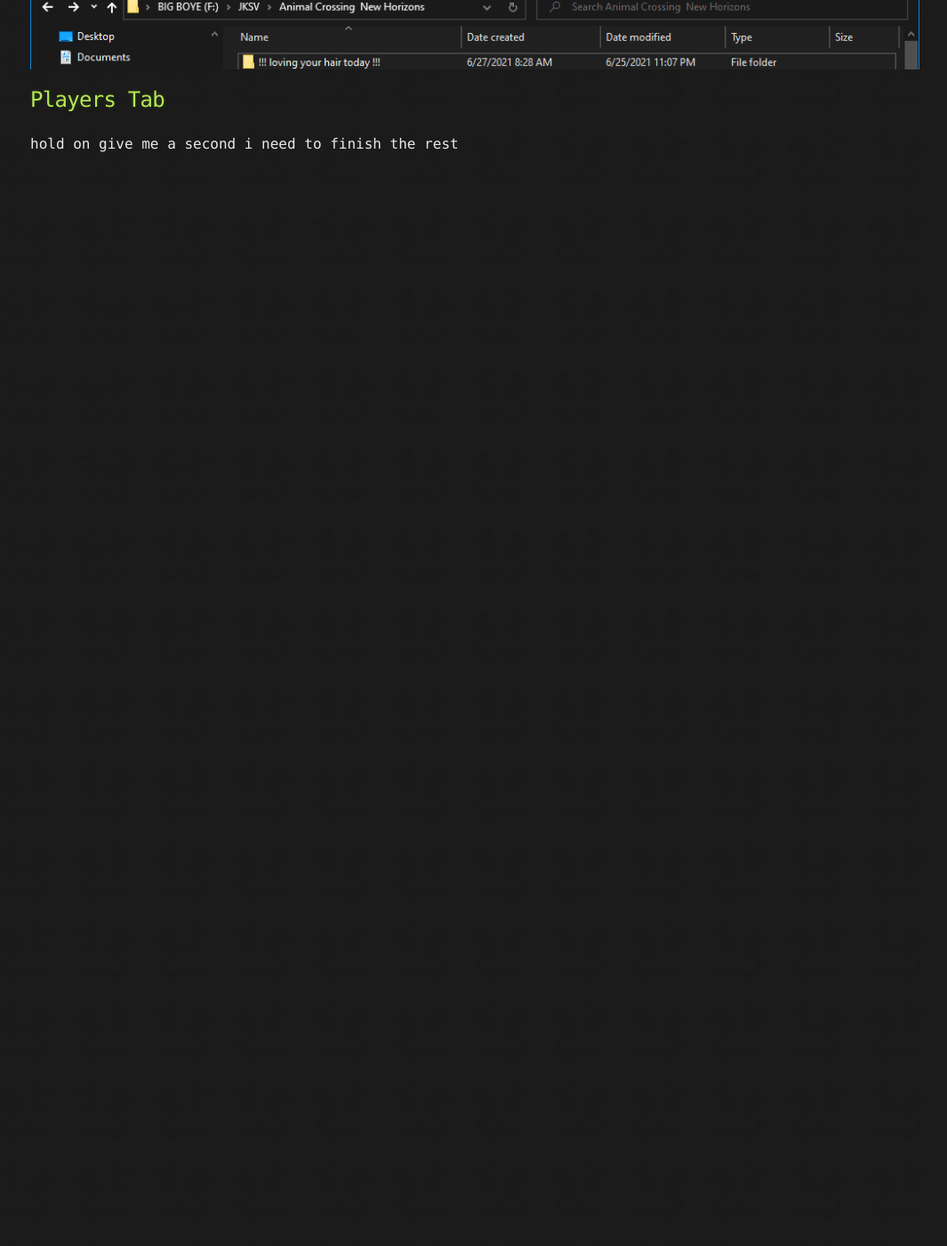
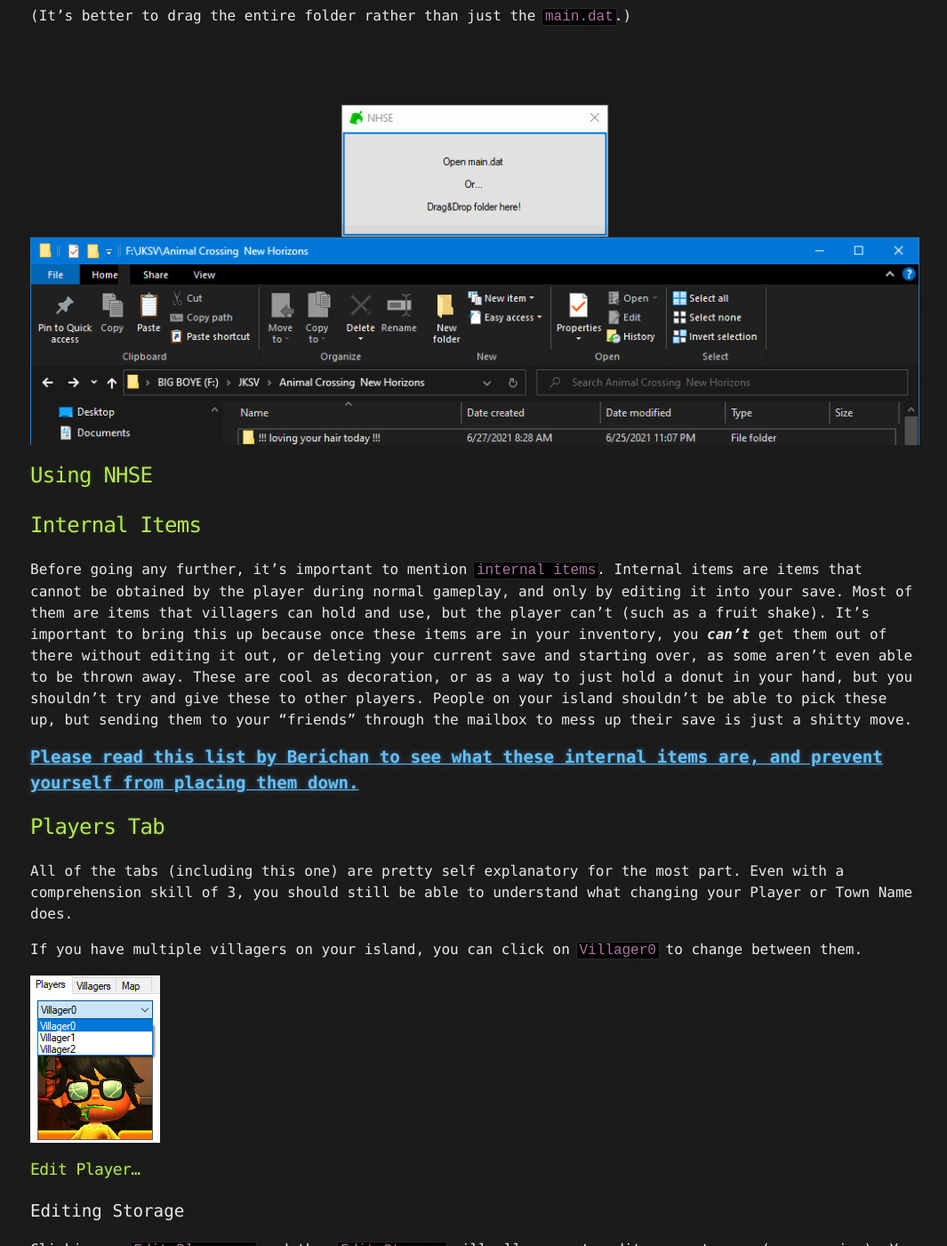
Before and after one commit to inconsistent-dg/AC-Modding, a Jekyll site: the page built from ACNH/NHSE.md, in a window 1280 px wide and 1400 px high, scrolled down 3967 px. Shown: the whole window at 89% size, without its empty margins (106-1171 px from the left). Built offline with Jekyll 4.4.1, drawn with Linux system fonts in a browser that asks for light colours; our own code applies the rules of GitHub Pages for plain Markdown files; before the commit the page ends 4161 px from its top, so only the background shows below that; some of the changed text lies outside the part shown.

Commit message:
most of players tab

```diff
--- a/ACNH/NHSE.md
+++ b/ACNH/NHSE.md
@@ -6,6 +6,19 @@
 </html>
 
 # NHSE
+
+<big>**Table of Contents**</big>
+
+- [NHSE](#nhse)
+  - [What is NHSE?](#what-is-nhse)
+  - [Downloading NHSE](#downloading-nhse)
+  - [Opening NHSE](#opening-nhse)
+    - [Extracting Save with JKSV](#extracting-save-with-jksv)
+    - [Importing Save to NHSE](#importing-save-to-nhse)
+  - [Using NHSE](#using-nhse)
+  - [Internal Items](#internal-items)
+  - [Players Tab](#players-tab)
+    - [Edit Player...](#edit-player)
 
 ## What is NHSE?
 
@@ -51,7 +64,11 @@ This page assumes you already have CFW, and if you don't, then you can [follow a
 
 NHSE is a **Save Editor** (hence the name New Horizons: Save Editor). This obviously means that you're gonna need to extract your save for use with NHSE! JKSV currently is the only homebrew app that can do this. This is because ACNH uses Device Saves, and Checkpoint (another big save extractor) doesn't support this.
 
-<big><big>**Before extracting your save, try finishing most of the game. You don't want to rely on NHSE too much to finish it for you, since plenty of errors can come your way if you decide to cheat your way through.**</big></big>
+---
+
+<big><big>**Before extracting your save, try finishing most of the game. You don't want to rely on NHSE too much to finish it for you, since plenty of errors can come your way if you decide to cheat your way through. Errors that might just completely prevent you from loading your save. If you aren't gonna listen to the big message in front of you, at least make a backup of your save.**</big></big>
+
+---
 
 1. Download the [`JK has to go back to work edition` release of JKSV](https://github.com/J-D-K/JKSV/releases/download/06.07.2020/JKSV.nro). This version is recommended more than latest.
 2. Drag `JKSV.nro` into the `switch` folder on root.
@@ -72,6 +89,38 @@ Open NHSE, and drag your save folder into the NHSE window. After a couple second
 
 <img align="center" src="../assets/images/NH/NHSE_SaveDrag.gif">
 
+## Using NHSE
+
+## Internal Items
+
+Before going any further, it's important to mention `internal items`. Internal items are items that cannot be obtained by the player during normal gameplay, and only by editing it into your save. Most of them are items that villagers can hold and use, but the player can't (such as a fruit shake). It's important to bring this up because once these items are in your inventory, you ***can't*** get them out of there without editing it out, or deleting your current save and starting over, as some aren't even able to be thrown away. These are cool as decoration, or as a way to just hold a donut in your hand, but you shouldn't try and give these to other players. People on your island shouldn't be able to pick these up, but sending them to your "friends" through the mailbox to mess up their save is just a shitty move.
+
+<big>[**Please read this list by Berichan to see what these internal items are, and prevent yourself from placing them down.**](https://github.com/berichan/ACNHMobileSpawner/wiki/List-of-internal-items)</big>
+
 ## Players Tab
 
-hold on give me a second i need to finish the rest
+All of the tabs (including this one) are pretty self explanatory for the most part. Even with a comprehension skill of 3, you should still be able to understand what changing your Player or Town Name does.
+
+If you have multiple villagers on your island, you can click on `Villager0` to change between them.
+
+<img align="center" src="../assets/images/NH/NHSEVillager69.png">
+
+### Edit Player...
+
+<big>Editing Storage</big>
+
+Clicking on `Edit Player...` and then `Edit Storage` will allow you to edit your storage (no surprise). You can either dump or load an `NHI` (New Horizons Inventory) of your storage to import into other places that allow it. You can press `Clear`, which will delete all items of your choosing. Or `Sort` to sort all your items in alphabetical order, or by the type of item.
+
+<big>Editing Recieved Items</big>
+
+Clicking on `Edit Player...` and then `Edit Recieved Items` will allow you to edit all of the items you've recieved over your playthrough. You can click `Give All` to automatically give you every item there, or you can simply check the boxes next to the item name to manually give yourself the item.
+
+It's recommended to earn all these through normal gameplay. But hey, it's not my save that'll be corrupted!
+
+<big>Editing Achievements</big>
+
+Clicking on `Edit Player...` and then `Edit Achievements` will allow you to edit your achievements. You can click `Give All` which will complete every achievement there, or you can click `Clear All` which will completely erase all achievements you've earned so far. If NHSE doesn't do it for you, you should check each achievement and make sure that `Read` is checked, otherwise you'll have to go through your Nook Miles app and read them all yourself.
+
+It's recommended to earn all these through normal gameplay. But hey, it's not my save that'll be corrupted!
+
+The achievements aren't named the same way that they are in game, and that's because NHSE uses the internal names for all of them. They're named pretty similar though, so it shouldn't be too hard to manually give/remove an achivement you want/don't want.
```
Also changed, not shown: other parts of ACNH/NHSE.md (+1 -1 lines), assets/images/NH/NHSEVillager69.png (added).
